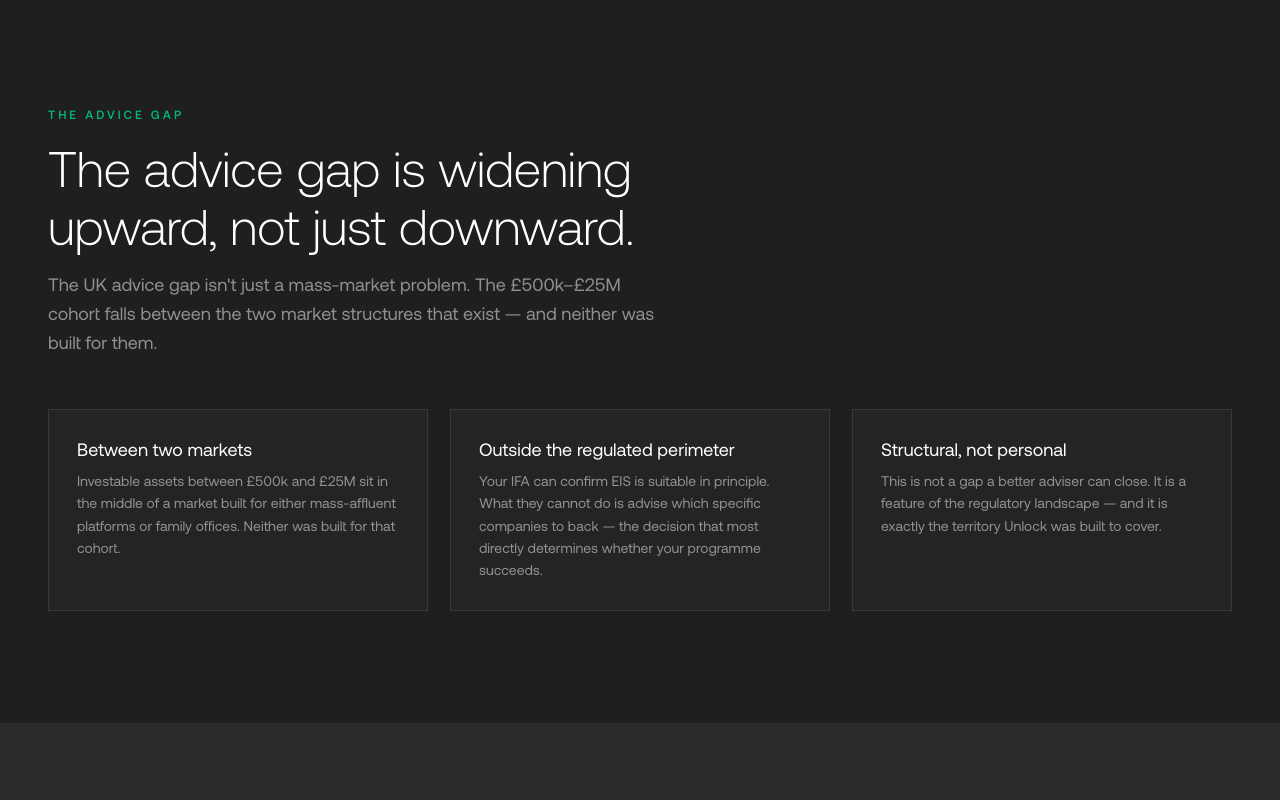
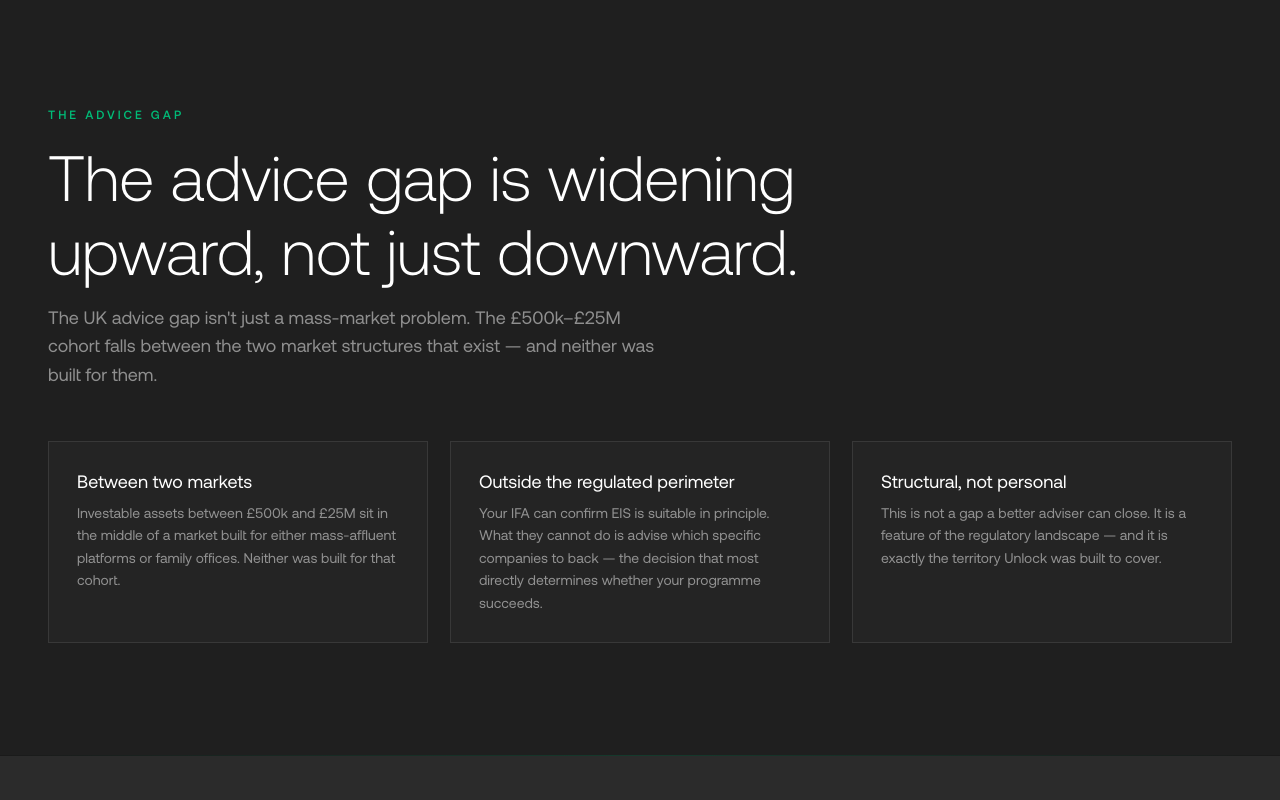
Before and after one commit to Tomkingaling/UnlockFinalDesign, a Next.js app in the folder public-site/: page /platform in a window 1280 px wide. Shown: the part 1520-2320 px from the top of the page. Built offline with nearby package versions, Linux system fonts and the light colour scheme.

Commit message:
Strengthen advice gap section: hero-size heading + closing divider

```diff
--- a/public-site/src/app/platform/page.tsx
+++ b/public-site/src/app/platform/page.tsx
@@ -222,7 +222,7 @@ export default function PlatformPage() {
       <section className={styles.sec} style={{ background: 'var(--u-bg-deep)' }}>
         <div className={styles.wrap}>
           <p className={styles.eyebrow}>The advice gap</p>
-          <h2 className={styles.h2} style={{ maxWidth: '22ch', margin: '0 0 16px' }}>
+          <h2 className={styles.h2} style={{ fontSize: 'var(--u-type-display)', maxWidth: '20ch', margin: '0 0 16px' }}>
             The advice gap is widening upward, not just downward.
           </h2>
           <p className={styles.muted} style={{ fontSize: '18px', maxWidth: '54ch', margin: '0 0 52px', lineHeight: '1.6' }}>
@@ -239,6 +239,8 @@ export default function PlatformPage() {
           </div>
         </div>
       </section>
+
+      <div className="u-divider" />
 
       {/* SOLUTION */}
       <section className={styles.sec} style={{ background: 'var(--u-bg)' }}>
```
